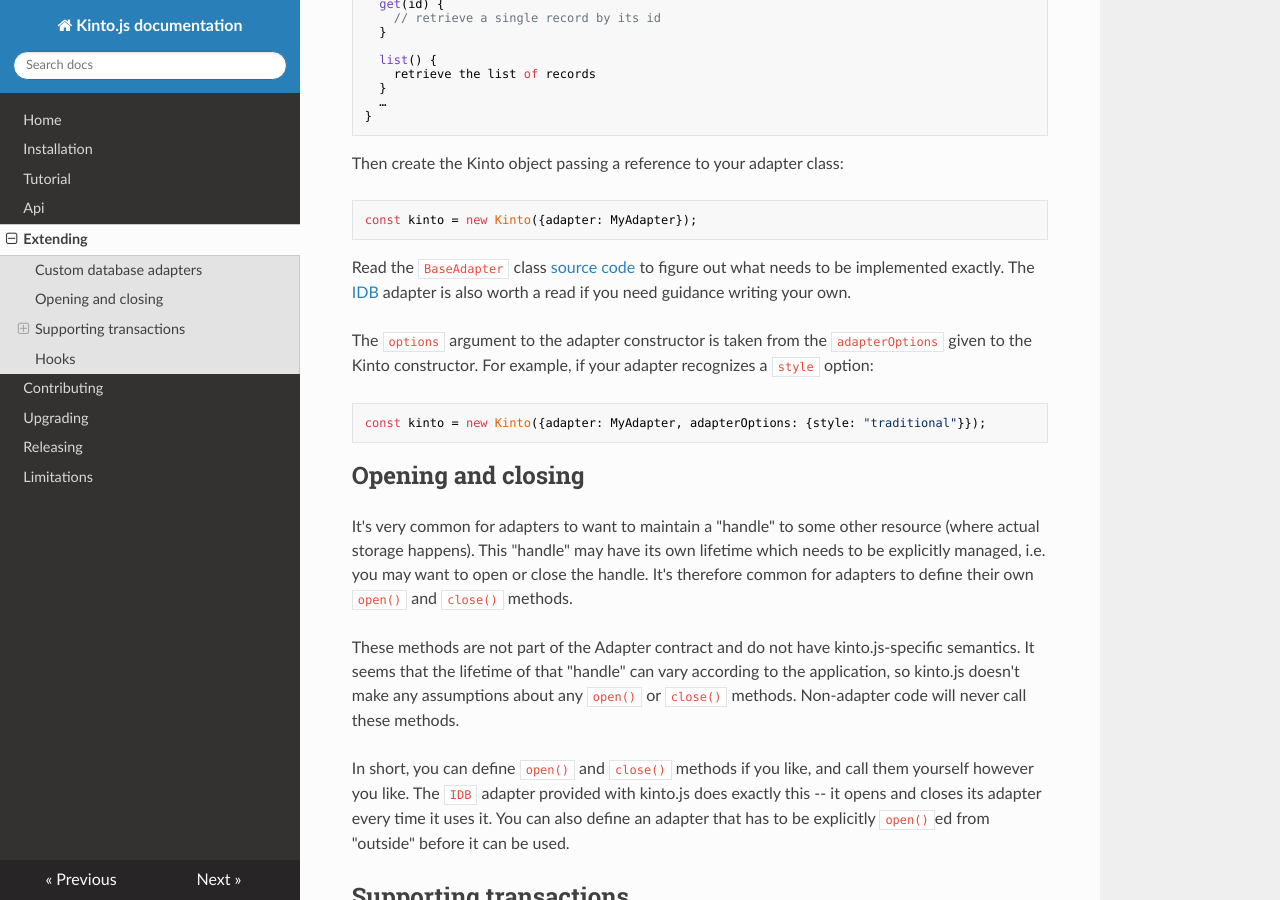
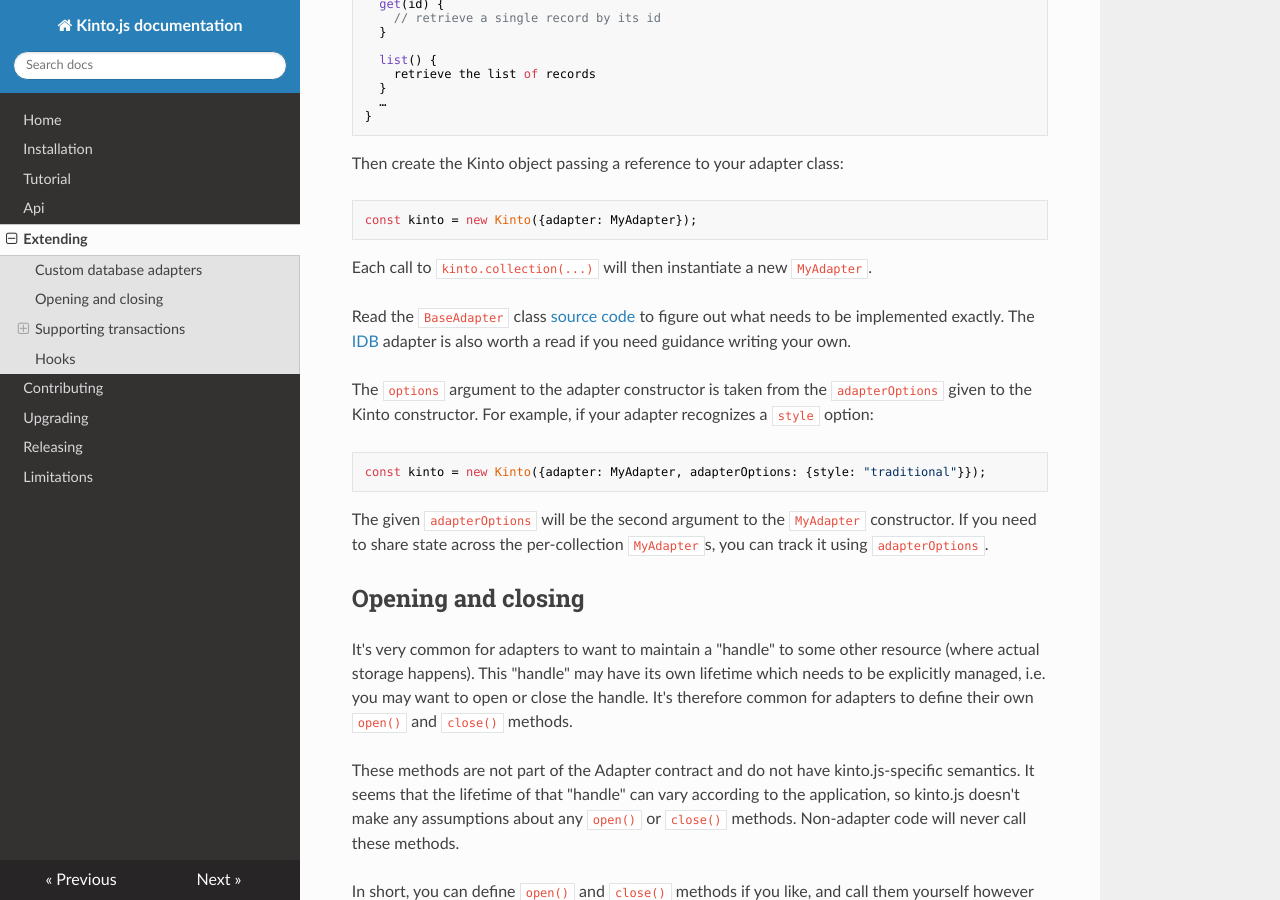
Before and after one commit to Kinto/kinto.js, an MkDocs documentation site: the page built from docs/extending.md, in a window 1280 px wide and 900 px high, scrolled down 507 px. Built offline with MkDocs 1.6.1, drawn with Linux system fonts in a browser that asks for light colours; nearby versions of some CDN libraries; old or Windows-style settings are respelled for this version of MkDocs.

Commit message:
Document that new adapters are created
This is meant to try to firm up the contract for when adapters will be
created, and in general follows the conclusion of #588.

````diff
--- a/docs/extending.md
+++ b/docs/extending.md
@@ -35,6 +35,8 @@
 const kinto = new Kinto({adapter: MyAdapter});
 ```
 
+Each call to `kinto.collection(...)` will then instantiate a new `MyAdapter`.
+
 Read the `BaseAdapter` class [source code](https://github.com/Kinto/kinto.js/blob/master/src/adapters/base.js) to figure out what needs to be implemented exactly. The [IDB](https://github.com/Kinto/kinto.js/blob/master/src/adapters/IDB.js) adapter is also worth a read if you need guidance writing your own.
 
 The `options` argument to the adapter constructor is taken from the `adapterOptions` given to the Kinto constructor. For example, if your adapter recognizes a `style` option:
@@ -42,6 +44,8 @@
 ```
 const kinto = new Kinto({adapter: MyAdapter, adapterOptions: {style: "traditional"}});
 ```
+
+The given `adapterOptions` will be the second argument to the `MyAdapter` constructor. If you need to share state across the per-collection `MyAdapter`s, you can track it using `adapterOptions`.
 
 ## Opening and closing
 
````
